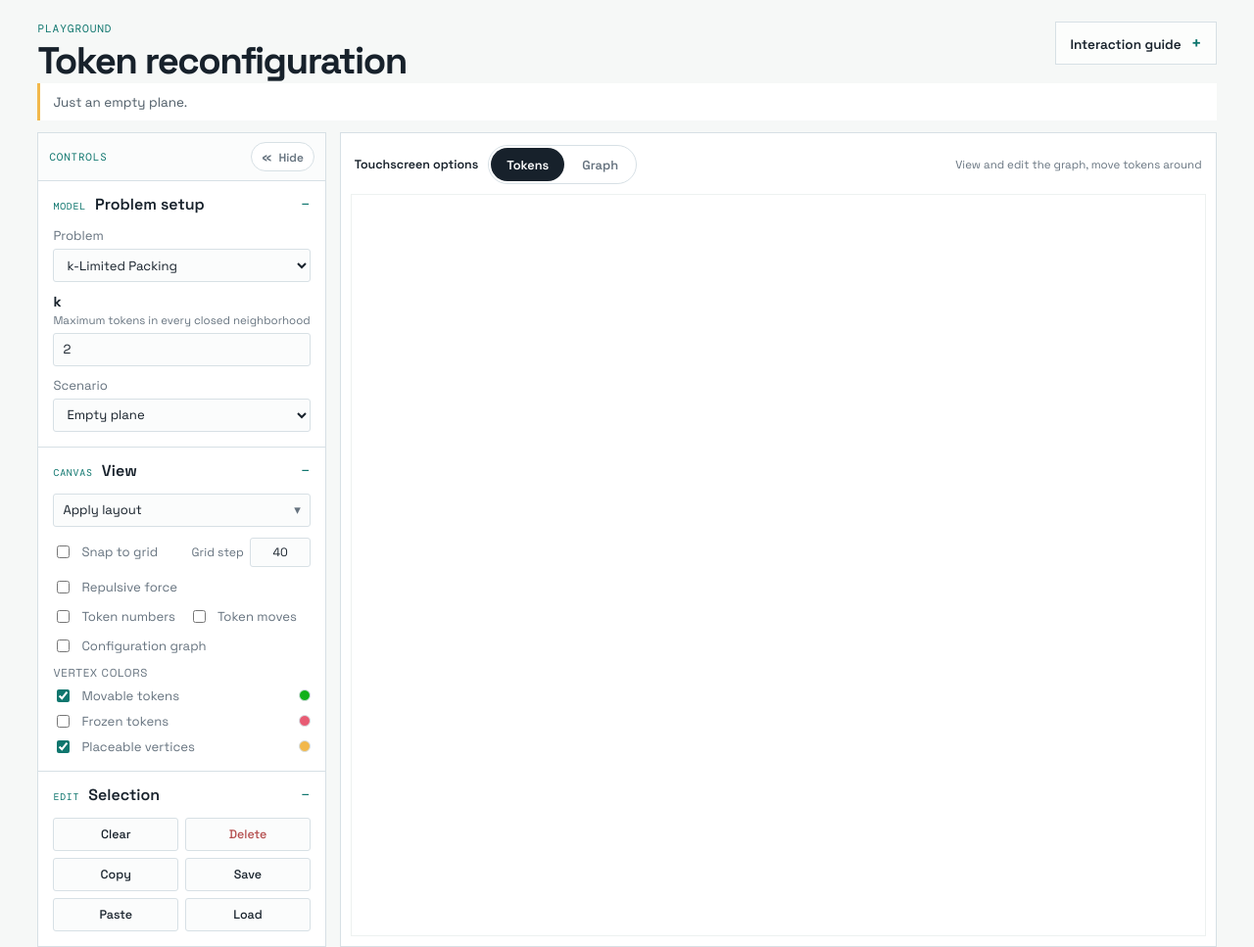
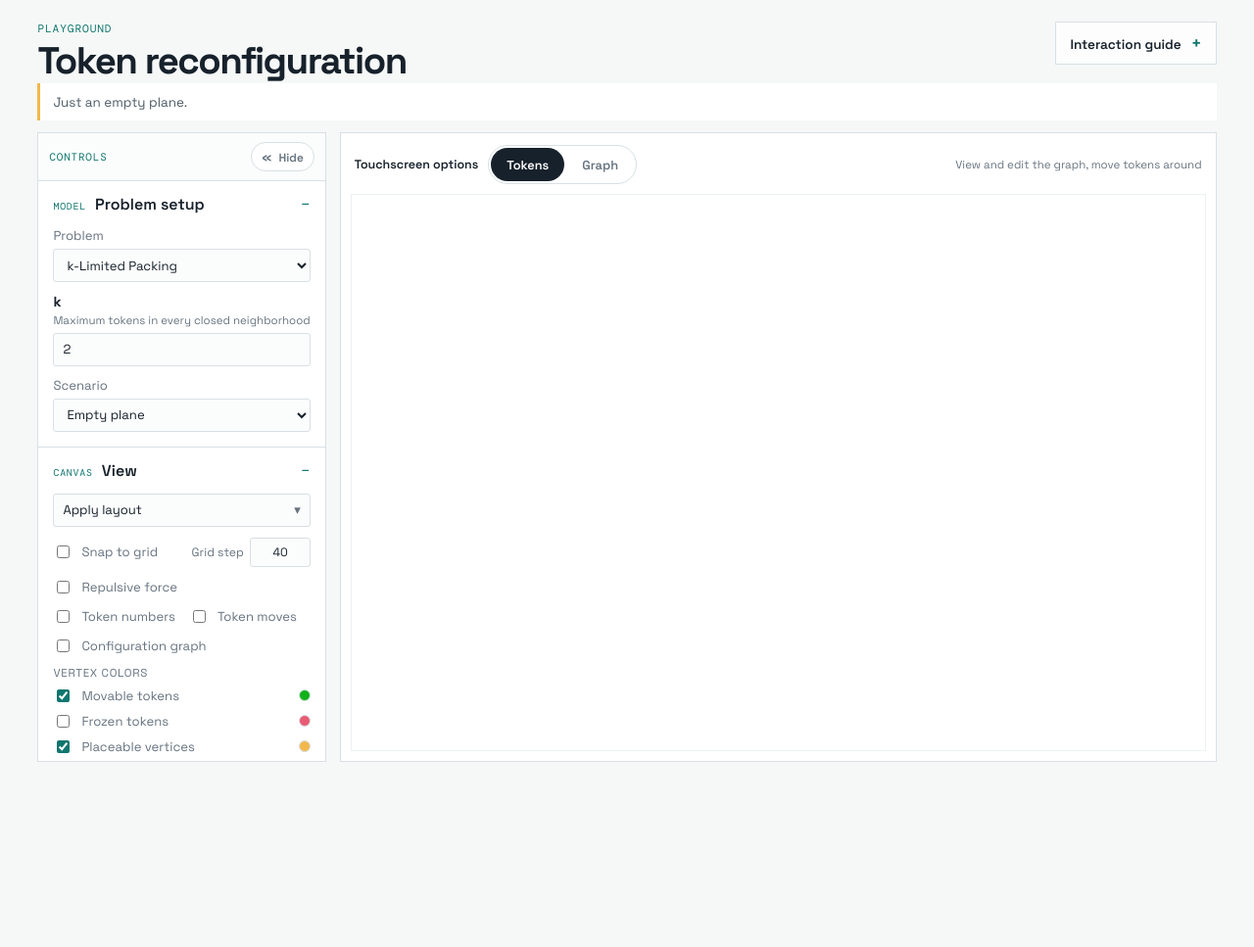
Before and after one commit to whaypr/token-reconfiguration, a website built with Vite: page index.html in a window 1280 px wide. Shown: the whole page at 98% size. After the commit the page ends 800 px from the top, so only its background shows below. Built offline with nearby package versions, Linux system fonts and the light colour scheme.

Commit message:
Make the controls panel scroll when too tall

```diff
--- a/style.css
+++ b/style.css
@@ -1121,6 +1121,18 @@ svg:active {
     .workspace {
         flex-direction: row;
         align-items: stretch;
+        /* The row is measured by the canvases and not by the list of controls.
+           Without this the row's height is the tallest column's content height,
+           so opening every section made the row taller than the space the page
+           has left, the canvases stretched after it, and the whole app scrolled
+           down the window. Shrunk to what is left, the row is as high as the
+           canvas column and no higher, which is the height .controls-scroll was
+           always written to scroll inside.
+           The canvases keep their own floor through it — the min-height on the
+           svg is measured against the frames, not against this row — so a short
+           window still scrolls for the drawing rather than squashing it, exactly
+           as it did before. */
+        min-height: 0;
     }
 
     .controls-shell {
```
